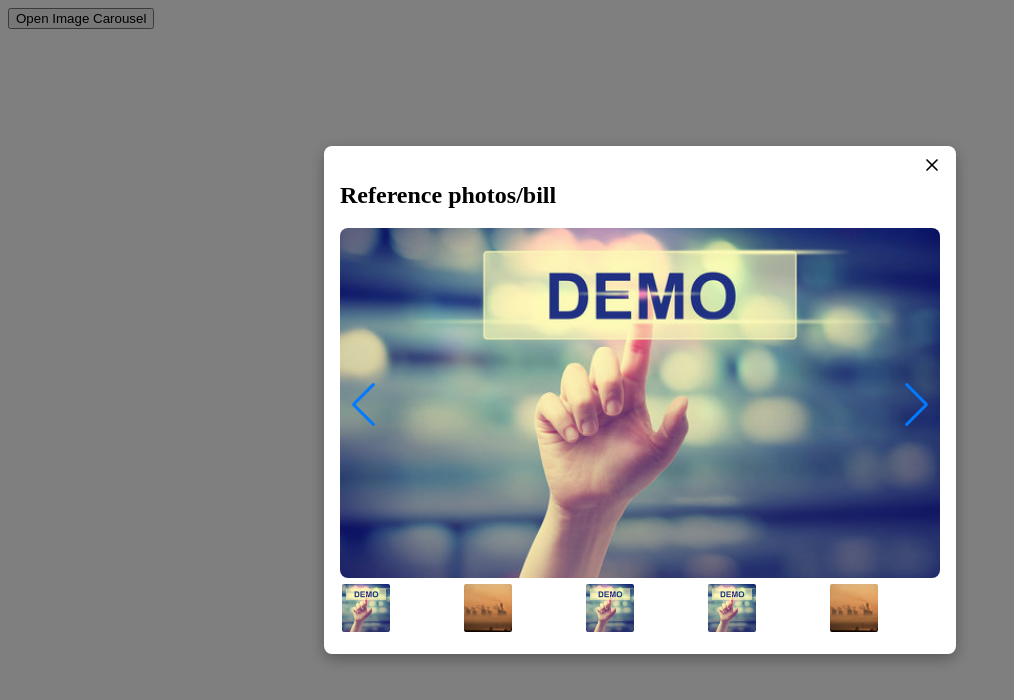
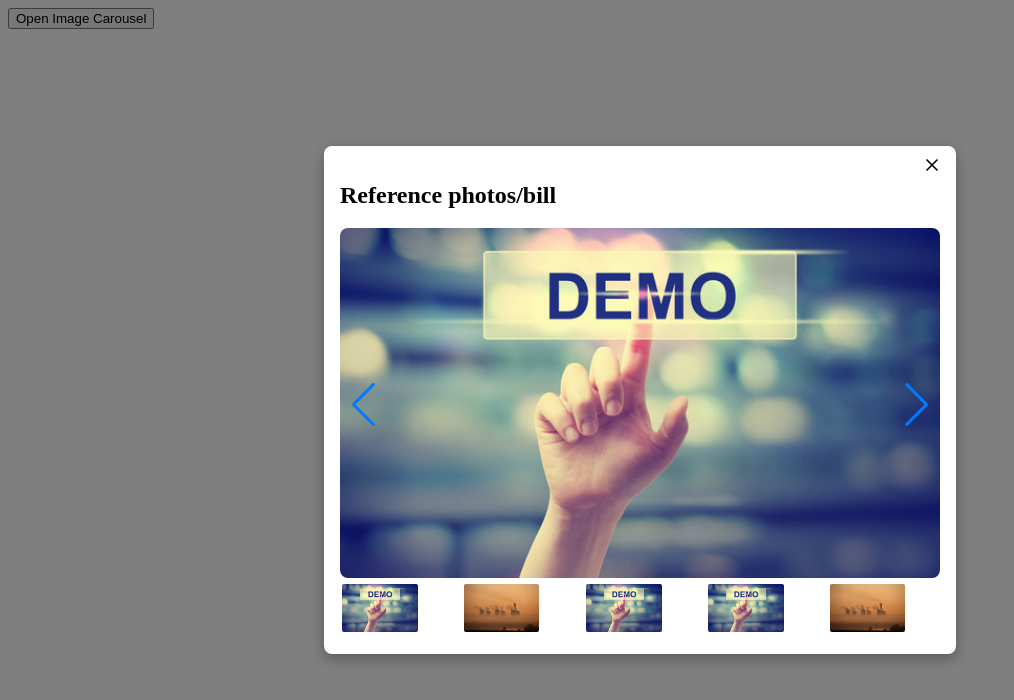
Before and after one commit to Mugdhashrivastava/tata-components, a React (Vite) app in the folder image-carousel/: page / in a window 1280 px wide. Both pictures are taken after a click on the button "Open Image Carousel". Shown: the top 700 px of the page, without its empty margins (0-1014 px from the left). Built offline with nearby package versions, Linux system fonts and the light colour scheme.

Commit message:
swiper css

```diff
--- a/image-carousel/src/ImageCarousel.css
+++ b/image-carousel/src/ImageCarousel.css
@@ -46,7 +46,7 @@
 }
 
 .thumbnail {
-  width: 48px;
+
   height: 48px;
   border-radius: 4px;
   cursor: pointer;
```
